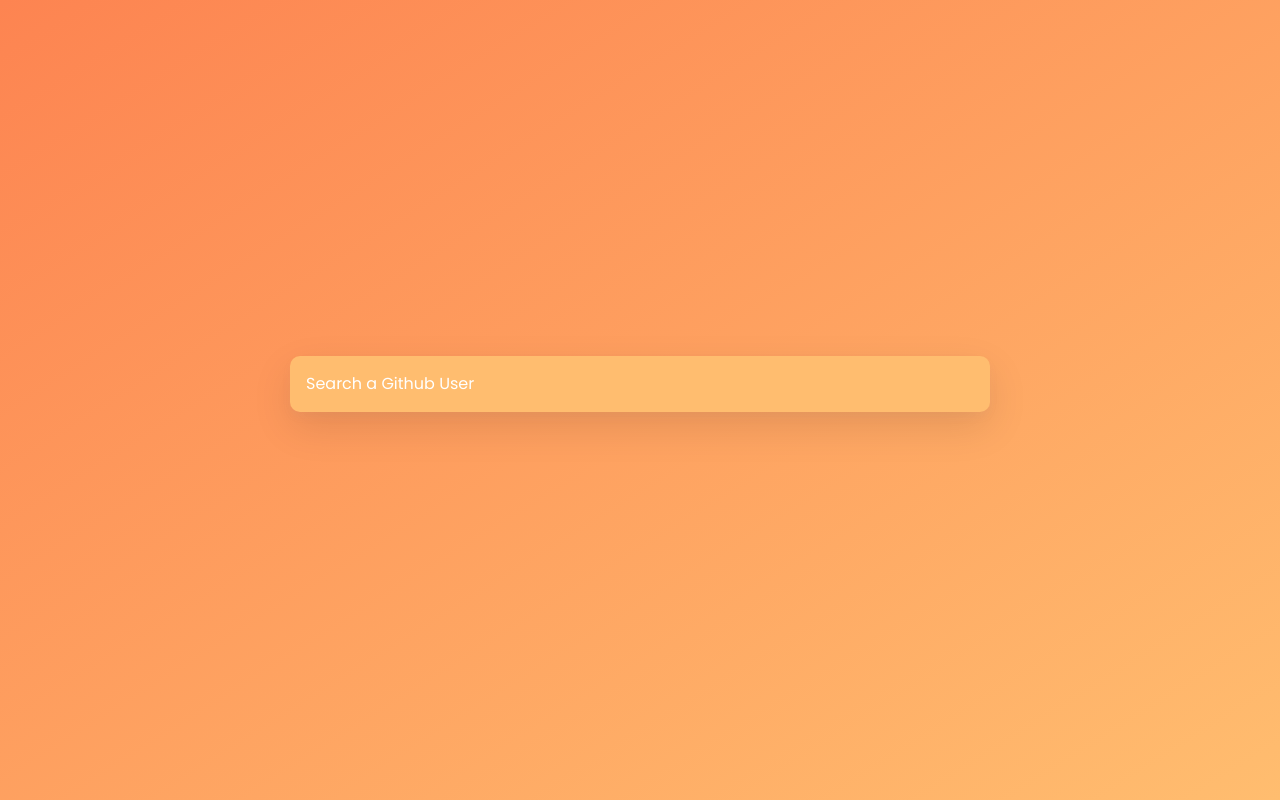
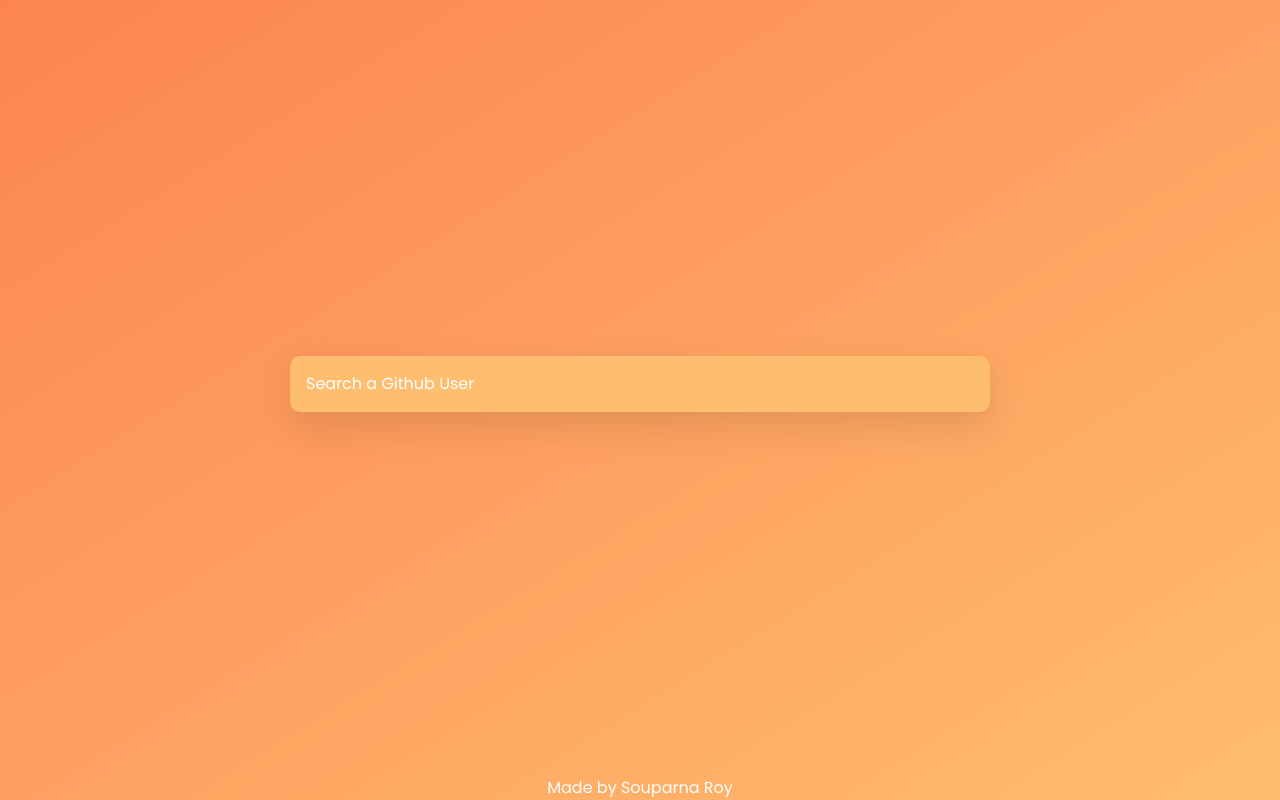
Before and after one commit to souparna-roy/GitHub-Profile-Searcher, a plain HTML site: page index.html in a window 1280 px wide. Drawn offline with nearby package versions, Linux system fonts and the light colour scheme.

Commit message:
Added Footer

```diff
--- a/index.html
+++ b/index.html
@@ -22,6 +22,7 @@
       />
     </form>
     <main id="main"></main>
+    <footer>Made by <a href="https://github.com/souparna-roy" style="text-decoration: none; color:white;" target="_blank">Souparna Roy</a></footer>
     <script
       src="https://cdnjs.cloudflare.com/ajax/libs/axios/0.21.0/axios.min.js"
       integrity="sha512-DZqqY3PiOvTP9HkjIWgjO6ouCbq+dxqWoJZ/Q+zPYNHmlnI2dQnbJ5bxAHpAMw+LXRm4D72EIRXzvcHQtE8/VQ=="
--- a/styles.css
+++ b/styles.css
@@ -87,6 +87,11 @@ margin-right: 0.5rem;
 margin-bottom: 0.5rem;
 display: inline-block;
 }
+footer {
+    position: fixed;
+    bottom: 0;
+}
+
 @media (max-width: 500px) {
 .card {
 flex-direction: column;
```
